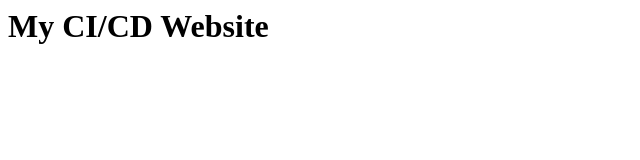
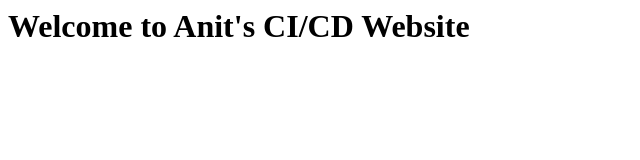
Before and after one commit to CyberNita/ANITA-S-CI-CD-PROJECT, a plain HTML site: page index.html in a window 1280 px wide. Shown: the whole page, without its empty margins (0-640 px from the left). Drawn offline with Linux system fonts and the light colour scheme.

Commit message:
Update index.html

```diff
--- a/index.html
+++ b/index.html
@@ -1 +1 @@
-<h1>My CI/CD Website</h1>
+<h1>Welcome to Anit's CI/CD Website</h1>
```
